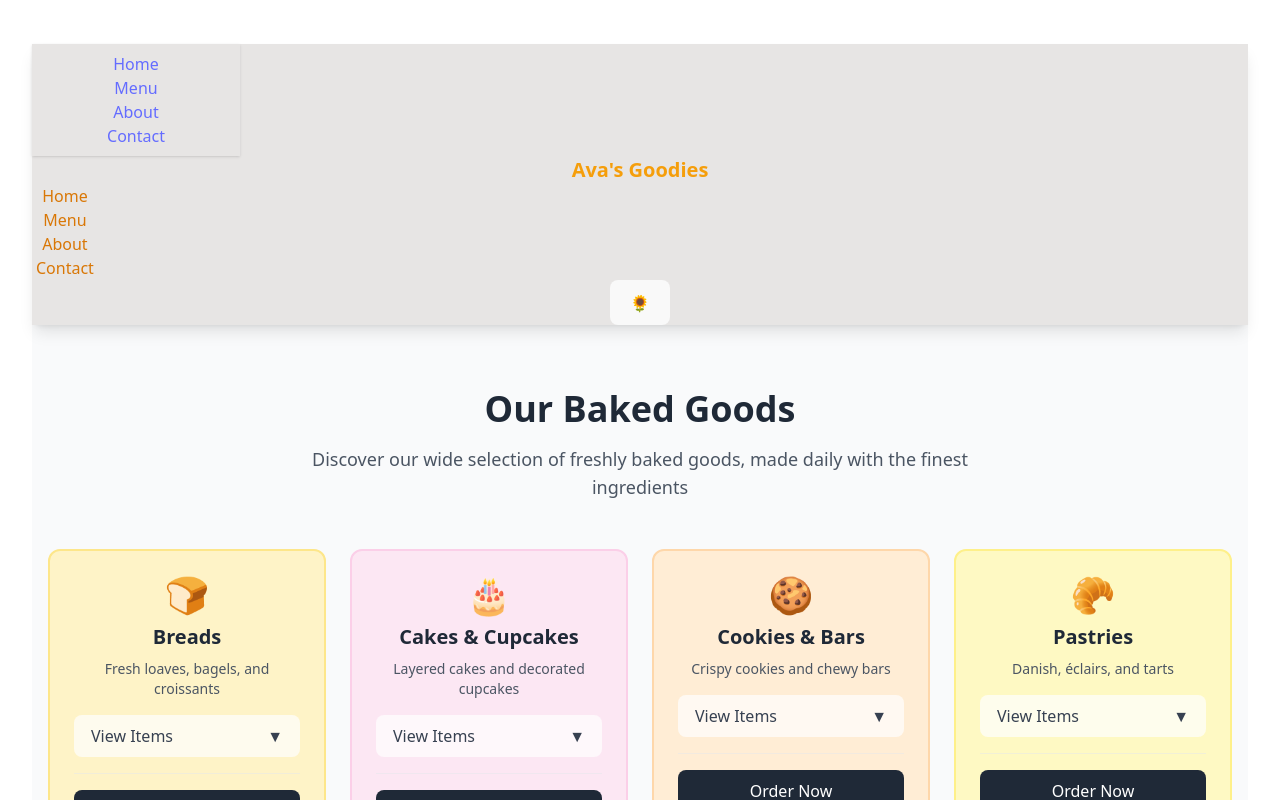
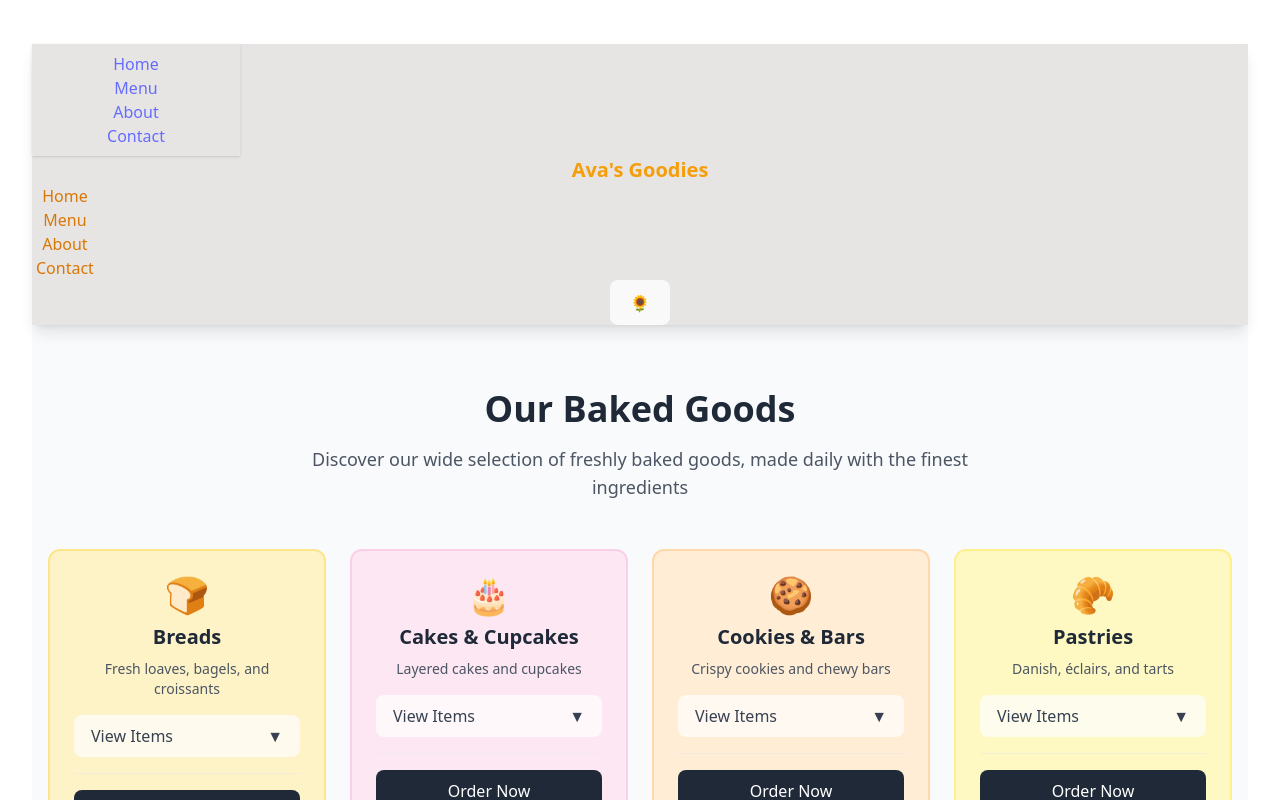
Before and after one commit to Vicperez-13/BakerBook, a React (Vite) app: page / in a window 1280 px wide. Shown: the top 800 px of the page. Built offline with nearby package versions, Linux system fonts and the light colour scheme.

Commit message:
Update Body.jsx

```diff
--- a/src/components/Body/Body.jsx
+++ b/src/components/Body/Body.jsx
@@ -20,7 +20,7 @@ const Body = () => {
     {
       id: "cakes-cupcakes",
       title: "Cakes & Cupcakes",
-      description: "Layered cakes and decorated cupcakes",
+      description: "Layered cakes and cupcakes",
       items: [
         "Chocolate Layer Cake",
         "Red Velvet Cupcakes",
```
